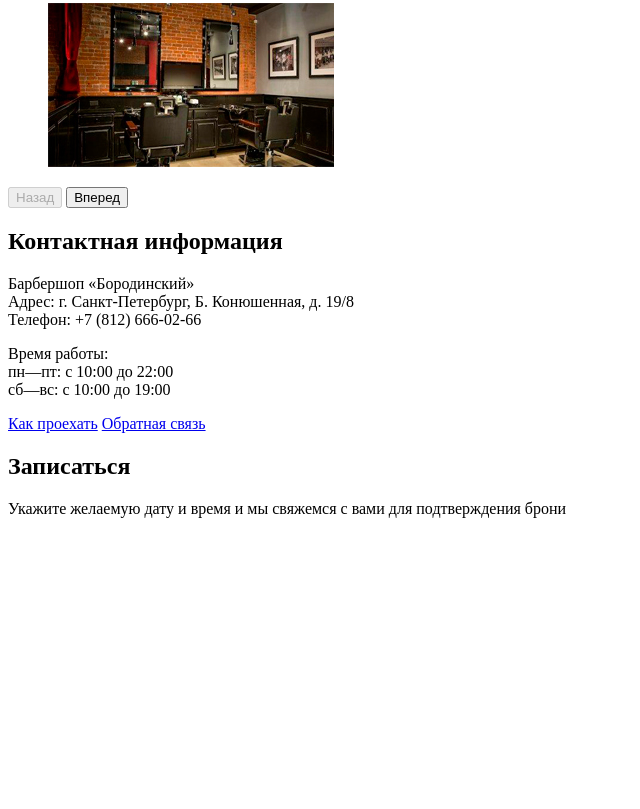
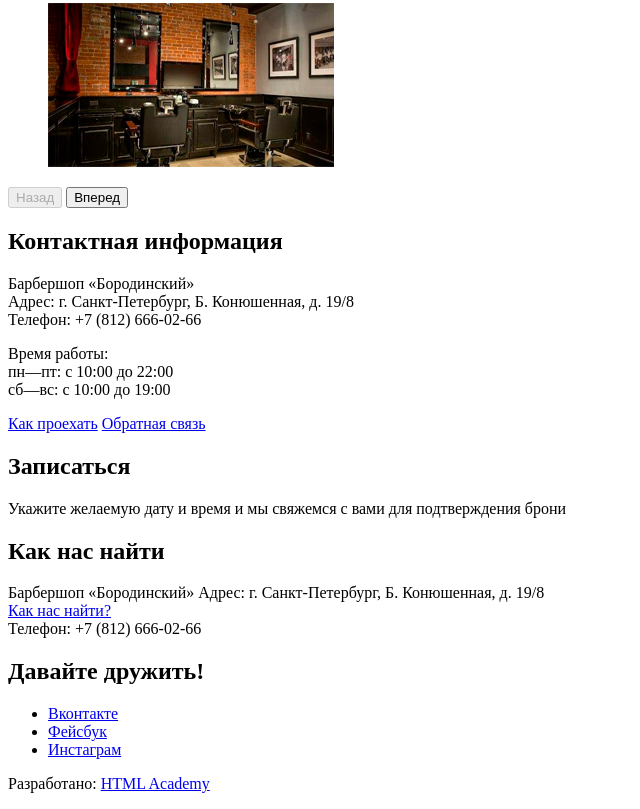
Before and after one commit to sergeykirpik/htmlacademy-barbershop, a plain HTML site: page index.html in a window 1280 px wide. Shown: the part 930-1739 px from the top of the page, without its empty margins (0-640 px from the left). Before the commit the page ends 1464 px from the top, so only its background shows below. Drawn offline with Linux system fonts and the light colour scheme.

Commit message:
Add footer

```diff
--- a/index.html
+++ b/index.html
@@ -106,6 +106,36 @@
 
   </main>
 
+  <footer>
+    <section>
+      <h2>Как нас найти</h2>
+      <p>
+        Барбершоп «Бородинский»
+        Адрес: г. Санкт-Петербург, Б. Конюшенная, д. 19/8<br>
+        <a href="blank.html">Как нас найти?</a><br>
+        Телефон: +7 (812) 666-02-66
+      </p>
+    </section>
+    <section>
+      <h2>Давайте дружить!</h2>
+      <ul>
+        <li>
+          <a href="#">Вконтакте</a>
+        </li>
+        <li>
+          <a href="#">Фейсбук</a>
+        </li>
+        <li>
+          <a href="#">Инстаграм</a>
+        </li>
+      </ul>
+    </section>
+    <p>
+      Разработано:
+      <a href="https://htmlacademy.ru">HTML Academy</a>
+    </p>
+  </footer>
+
 
 </body>
 </html>
```
